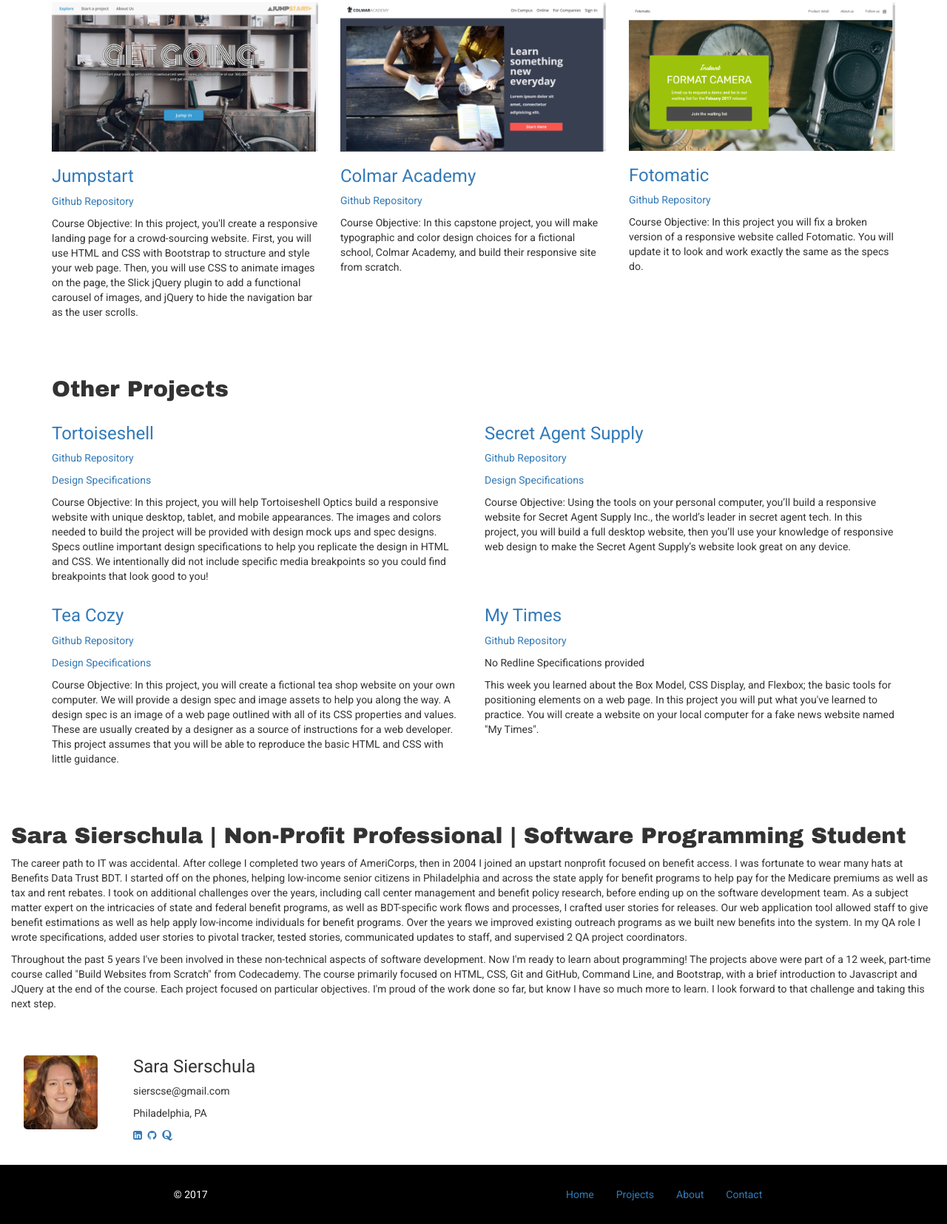
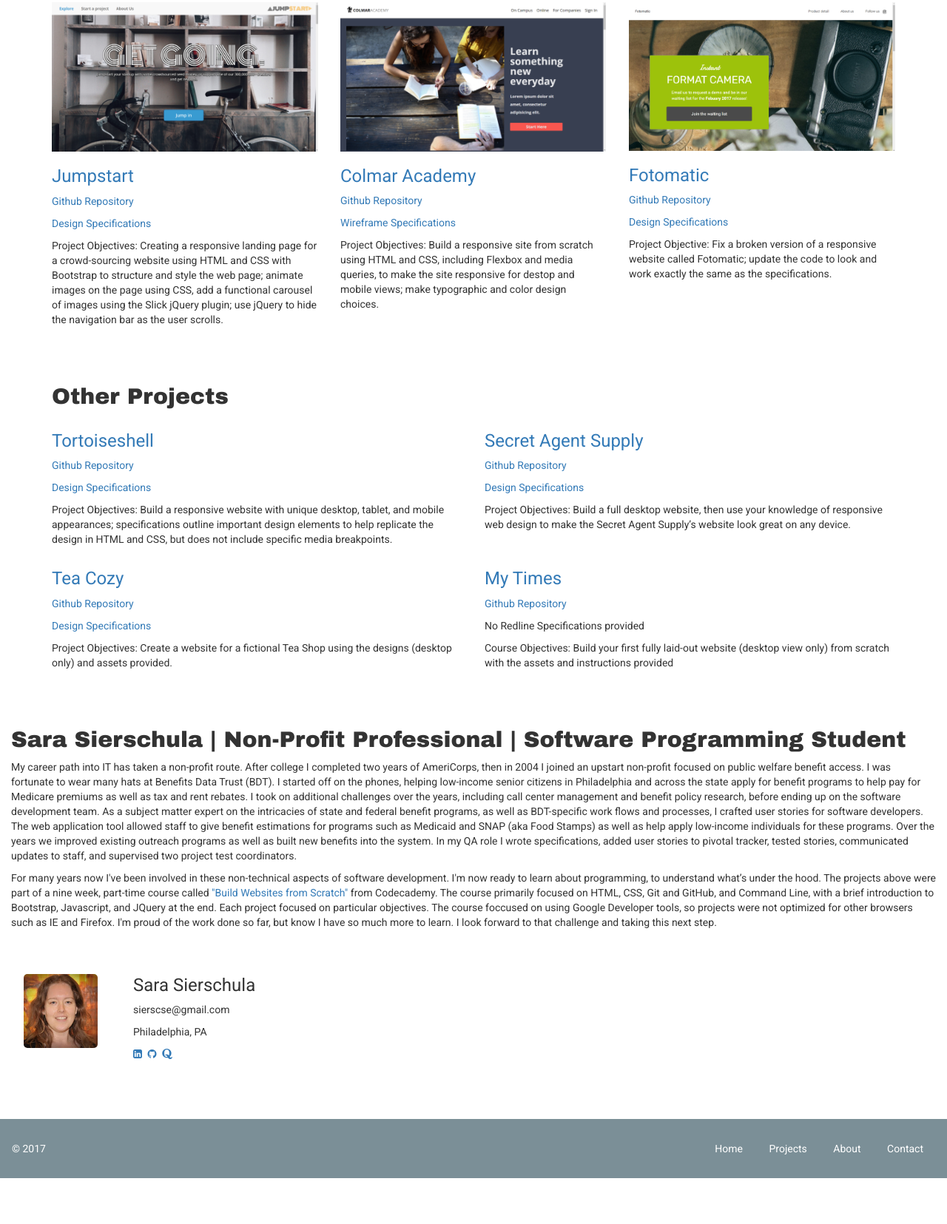
Before and after one commit to sierscse/sierscse.github.io, a plain HTML site: page index.html in a window 1280 px wide. Shown: the part 661-2316 px from the top of the page at 74% size. After the commit the page ends 2254 px from the top, so only its background shows below. Drawn offline with nearby package versions, Linux system fonts and the light colour scheme.

Commit message:
final updates made

```diff
--- a/index.html
+++ b/index.html
@@ -19,13 +19,12 @@
     <header id="home">
       <nav class= "navbar navbar-default navbar-fixed-top">
         <div class="container-fluid">
-          <ul class="nav navbar-nav">
-            <li class="active"><a href="#home">Home</a></li>
-            <li><a href="#projects">Projects</a></li>
+          <ul class="nav navbar-nav" role="presentation">
+            <li class="active"><a href="#projects">Projects</a></li>
             <li><a href="#about">About</a></li>
             <li><a href="#contact">Contact</a></li>
           </ul>
-          <a href="#home"><img src="resources/images/SS.png" alt="Logo" class="navbar-brand navbar-right collapse navbar-collapse">
+          <a href="#home"><img src="resources/images/SS.png" alt="Website Logo" class="navbar-brand navbar-right collapse navbar-collapse">
           </a>
         </div>
       </nav>
@@ -52,15 +51,19 @@
             </div>
             <h3><a href="https://sierscse.github.io/jumpstart/">Jumpstart</a></h3>
             <p><a href="https://github.com/sierscse/jumpstart">Github Repository</a></p>
-            <p>Course Objective:  In this project, you'll create a responsive landing page for a crowd-sourcing website. First, you will use HTML and CSS with Bootstrap to structure and style your web page. Then, you will use CSS to animate images on the page, the Slick jQuery plugin to add a functional carousel of images, and jQuery to hide the navigation bar as the user scrolls.</p>
+            <p><a href="https://s3.amazonaws.com/codecademy-content/courses/freelance-1/unit-8/Jumpstart/jumpstart-specs.jpg">Design Specifications</a></p>
+            <p>Project Objectives: Creating a responsive landing page for a crowd-sourcing website using HTML and CSS with Bootstrap to structure and style the web page;
+              animate images on the page using CSS, add a functional carousel of images using the Slick jQuery plugin; use jQuery to hide the navigation bar as the user scrolls.</p>
           </div>
           <div class="col-lg-4 col-xs-12">
             <div class="image-container">
-              <img src="resources/images/Colmar.png" alt="Screenshot of Colmar website">
+              <img src="resources/images/Colmar.png" alt="Screenshot of Colmar Academys website">
             </div>
             <h3><a href="https://sierscse.github.io/Colmar/">Colmar Academy</a></h3>
             <p><a href="https://github.com/sierscse/Colmar">Github Repository</a></p>
-            <p>Course Objective: In this capstone project, you will make typographic and color design choices for a fictional school, Colmar Academy, and build their responsive site from scratch.</p>
+            <p><a href="https://s3.amazonaws.com/codecademy-content/courses/freelance-1/capstone-2/colmar-academy-spec.png">Wireframe Specifications</a></p>
+            <p>Project Objectives: Build a responsive site from scratch using HTML and CSS, including Flexbox and media queries,
+              to make the site responsive for destop and mobile views; make typographic and color design choices.</p>
           </div>
           <div class="col-lg-4 col-xs-12">
             <div class="image-container">
@@ -68,7 +71,9 @@
             </div>
             <h3><a href="https://sierscse.github.io/Fotomatic/">Fotomatic</a></h3>
             <p><a href="https://github.com/sierscse/Fotomatic">Github Repository</a></p>
-            <p>Course Objective: In this project you will fix a broken version of a responsive website called Fotomatic. You will update it to look and work exactly the same as the specs do. </p>
+            <p><a href="https://s3.amazonaws.com/codecademy-content/courses/freelance-1/capstone-1/specs/fotomatic_spec_landing.png">Design Specifications</a></p>
+            <p>Project Objective: Fix a broken version of a responsive website called Fotomatic; update the code to look and work exactly
+              the same as the specifications. </p>
           </div>
         </div>
       </div>
@@ -81,13 +86,14 @@
             <h3><a href="https://sierscse.github.io/Tortoiseshell/">Tortoiseshell</a></h3>
             <p><a href="https://github.com/sierscse/Tortoiseshell">Github Repository</a></p>
             <p><a href="https://s3.amazonaws.com/codecademy-content/courses/freelance-1/unit-5/tortoiseshell-optics/resources/images/redline.jpg">Design Specifications</a></p>
-            <p>Course Objective: In this project, you will help Tortoiseshell Optics build a responsive website with unique desktop, tablet, and mobile appearances. The images and colors needed to build the project will be provided with design mock ups and spec designs. Specs outline important design specifications to help you replicate the design in HTML and CSS. We intentionally did not include specific media breakpoints so you could find breakpoints that look good to you! </p>
+            <p>Project Objectives: Build a responsive website with unique desktop, tablet, and mobile appearances; specifications outline important design elements to help
+              replicate the design in HTML and CSS, but does not include specific media breakpoints.</p>
           </div>
           <div class="col-lg-6 col-xs-12">
             <h3><a href="https://sierscse.github.io/SecretAgentSupply/">Secret Agent Supply</a></h3>
             <p><a href="https://github.com/sierscse/SecretAgentSupply">Github Repository</a></p>
             <p><a href="https://s3.amazonaws.com/codecademy-content/courses/freelance-1/unit-5/secret-agent-supply/resources/images/redline.jpg">Design Specifications</a></p>
-            <p>Course Objective: Using the tools on your personal computer, you’ll build a responsive website for Secret Agent Supply Inc., the world’s leader in secret agent tech. In this project, you will build a full desktop website, then you’ll use your knowledge of responsive web design to make the Secret Agent Supply’s website look great on any device.</p>
+            <p>Project Objectives: Build a full desktop website, then use your knowledge of responsive web design to make the Secret Agent Supply’s website look great on any device.</p>
           </div>
         </div>
         <div class="row">
@@ -95,13 +101,13 @@
             <h3><a href="https://sierscse.github.io/prj-rev-bwfs-tea-cozy/TeaCozy/">Tea Cozy</a></h3>
             <p><a href="https://github.com/sierscse/prj-rev-bwfs-tea-cozy">Github Repository</a></p>
             <p><a href="https://s3.amazonaws.com/codecademy-content/courses/freelance-1/unit-4/img-tea-cozy-redline.jpg">Design Specifications</a></p>
-            <p>Course Objective: In this project, you will create a fictional tea shop website on your own computer. We will provide a design spec and image assets to help you along the way. A design spec is an image of a web page outlined with all of its CSS properties and values. These are usually created by a designer as a source of instructions for a web developer. This project assumes that you will be able to reproduce the basic HTML and CSS with little guidance.</p>
+            <p>Project Objectives: Create a website for a fictional Tea Shop using the designs (desktop only) and assets provided.</p>
           </div>
           <div class="col-lg-6 col-xs-12">
             <h3><a href="https://sierscse.github.io/MyTimes/">My Times</a></h3>
             <p><a href="https://github.com/sierscse/MyTimes">Github Repository</a></p>
             <p>No Redline Specifications provided</p>
-            <p>This week you learned about the Box Model, CSS Display, and Flexbox; the basic tools for positioning elements on a web page. In this project you will put what you've learned to practice. You will create a website on your local computer for a fake news website named "My Times".</p>
+            <p>Course Objectives: Build your first fully laid-out website (desktop view only) from scratch with the assets and instructions provided</p>
           </div>
         </div>
       </div>
@@ -111,14 +117,20 @@
         <div class="row">
             <div class="col-lg-12 col-xs-12">
             <h2>Sara Sierschula | Non-Profit Professional | Software Programming Student</h2>
-            <p>The career path to IT was accidental. After college I completed two years of AmeriCorps, then in 2004 I joined an upstart nonprofit focused on benefit access.
-             I was fortunate to wear many hats at Benefits Data Trust BDT. I started off on the phones, helping low-income senior citizens in Philadelphia and across the state apply for
-             benefit programs to help pay for the Medicare premiums as well as tax and rent rebates. I took on additional challenges over the years, including call center management and benefit policy research, before ending up on the
-             software development team. As a subject matter expert on the intricacies of state and federal benefit programs, as well as BDT-specific work flows and processes, I crafted user stories for releases. Our web application tool allowed staff to give benefit estimations
-             as well as help apply low-income individuals for benefit programs. Over the years we improved existing outreach programs as we built new benefits into the system. In my QA role I wrote specifications, added user stories to pivotal tracker,
-             tested stories, communicated updates to staff, and supervised 2 QA project coordinators.</p>
-             <p>Throughout the past 5 years I've been involved in these non-technical aspects of software development. Now I'm ready to learn about programming! The projects above were part of a 12 week, part-time course called "Build Websites from Scratch" from Codecademy. The course primarily focused on HTML, CSS, Git and GitHub, Command Line, and Bootstrap,
-             with a brief introduction to Javascript and JQuery at the end of the course. Each project focused on particular objectives. I'm proud of the work done so far, but know I have so much more to learn. I look forward to that challenge and taking this next step. </p>
+            <p>My career path into IT has taken a non-profit route. After college I completed two years of AmeriCorps, then in 2004 I joined an upstart non-profit
+              focused on public welfare benefit access. I was fortunate to wear many hats at Benefits Data Trust (BDT). I started off on the phones, helping low-income
+              senior citizens in Philadelphia and across the state apply for benefit programs to help pay for Medicare premiums as well as tax and rent rebates.
+              I took on additional challenges over the years, including call center management and benefit policy research, before ending up on the software development team.
+              As a subject matter expert on the intricacies of state and federal benefit programs, as well as BDT-specific work flows and processes, I crafted user stories
+              for software developers. The web application tool allowed staff to give benefit estimations for programs such as Medicaid and SNAP (aka Food Stamps) as well as
+              help apply low-income individuals for these programs. Over the years we improved existing outreach programs as well as built new benefits into the system. In
+              my QA role I wrote specifications, added user stories to pivotal tracker, tested stories, communicated updates to staff, and supervised two
+              project test coordinators.</p>
+            <p>For many years now I've been involved in these non-technical aspects of software development. I'm now ready to learn about programming, to understand what’s
+              under the hood. The projects above were part of a nine week, part-time course called <a href="https://www.codecademy.com/pro/intensive/build-websites-from-scratch?ubv=ffrngsupgrdsbws">"Build Websites from Scratch"</a> from Codecademy.
+              The course primarily focused on HTML, CSS, Git and GitHub, and Command Line, with a brief introduction to Bootstrap, Javascript, and JQuery at the end.
+              Each project focused on particular objectives. The course foccused on using Google Developer tools, so projects were not optimized for other browsers such as IE and Firefox. I'm proud of the work done so far, but know I have so much more to learn. I look forward to that challenge and
+              taking this next step. </p>
            </div>
         </div>
       </div>
@@ -143,14 +155,12 @@
         <!-- NOTE: footer -->
     <footer >
       <span>&copy 2017</span>
-      <ul class="nav navbar-nav">
-        <li class="active"><a href="#home">Home</a></li>
-        <li><a href="#projects">Projects</a></li>
-        <li><a href="#about">About</a></li>
-        <li><a href="#contact">Contact</a></li>
-      </ul>
-
-
+      <nav>
+        <a href="#home">Home</a>
+        <a href="#projects">Projects</a>
+        <a href="#about">About</a></li>
+        <a href="#contact">Contact</a>
+      </nav>
     </footer>
     <script
         src="https://code.jquery.com/jquery-3.2.1.js"
--- a/resources/css/style.css
+++ b/resources/css/style.css
@@ -25,6 +25,7 @@ main {
   position: relative;
   top: 3.125rem;
 }
+
 /* NOTE: Header */
 
 
@@ -34,29 +35,17 @@ main {
   padding: 0;
   border-radius: .75rem;
 }
-/* NOTE: having issue with mystery border when emulator is 320px (iphone 5)
-i've tried many, many things but no luck. Will come back to it later. Try more
-media querries. NOTE also try adjusting footer
 
-@media only screen and (max-width: 320px) {
-  .navbar-nav {
-    max-width: 320px;
-    margin: 0;
-    padding-right: 0;
-  }
-  .container-fluid {
-    max-width: 320px;
-    box-sizing: border-box;
-    margin-right: 0;
-    margin-left: 0;
-  }
+.navbar-default .navbar-nav > .active > a,
+.navbar-default .navbar-nav > .active > a:hover {
+  background-color: inherit;
+  color: #399bd1;
+  font-weight: bold;
+}
 
-  .navbar.navbar-default.navbar-fixed-top {
-    max-width: 320px;
-  }
+#home img {
+margin-right: 0.25rem;
 }
-*/
-
 /* NOTE: Jumbotron */
 
 .jumbotron-fluid {
@@ -112,16 +101,41 @@ media querries. NOTE also try adjusting footer
   margin-right: 0.25rem;
 }
 
+@media only screen and (max-width: 470px) {
+  #contact {
+    margin: 2rem 1rem;
+  }
+
+  #contact img{
+    margin-right: 1rem;
+  }
+}
+
 /* NOTE: Footer */
 
 footer {
   display: flex;
-  justify-content: space-around;
+  justify-content: space-between;
   align-items: center;
   height: 5rem;
   margin-top: 3rem;
-  display: flex;
-  justify-content: space-around;
-  background-color: black;
+  background-color: #7B8F97;
+  color: white;
+  padding: 1rem;
+  position: relative;
+  top: 3rem;
+}
+
+footer a {
+  padding: 0 1rem;
   color: white;
 }
+
+@media only screen and (max-width: 400px) {
+  footer {
+    font-size: 0.75rem;
+  }
+  footer a {
+    padding: 0 0.25rem;
+  }
+}
```
